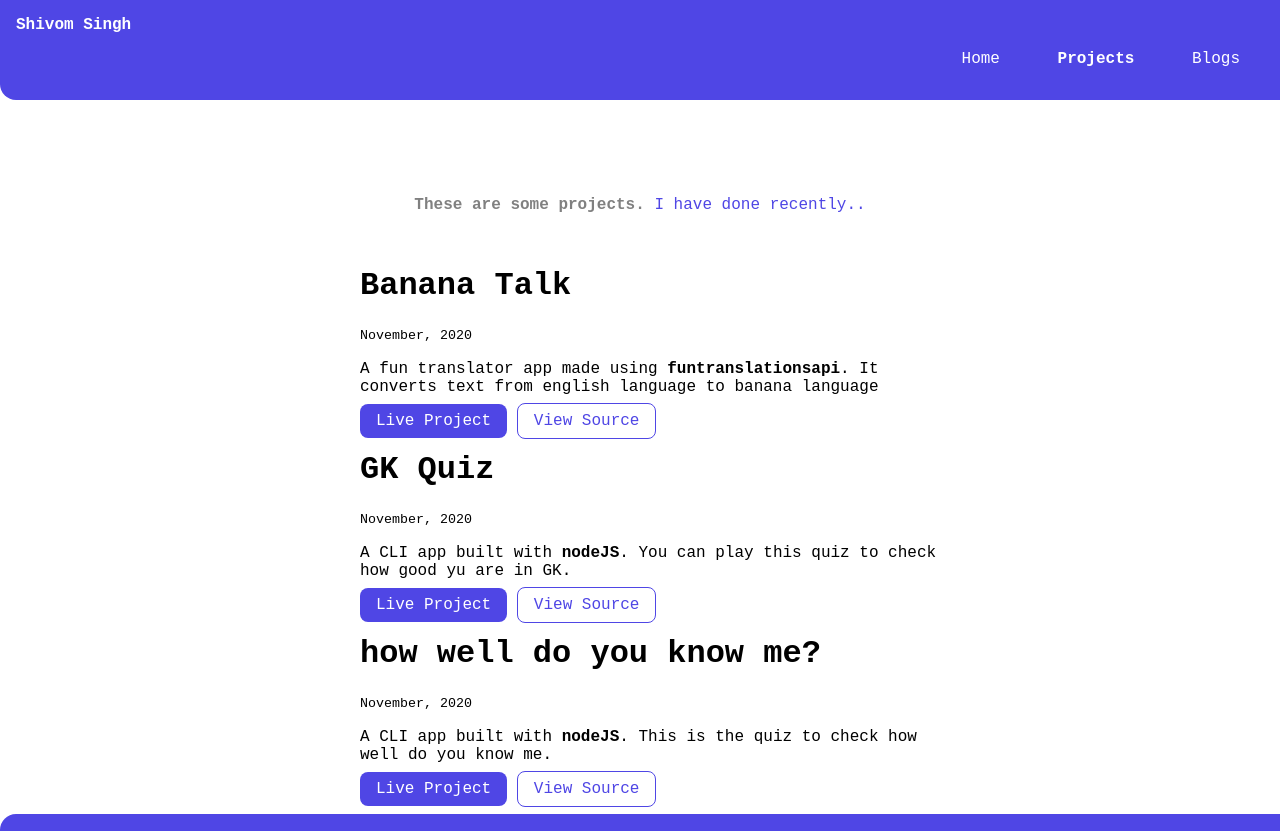
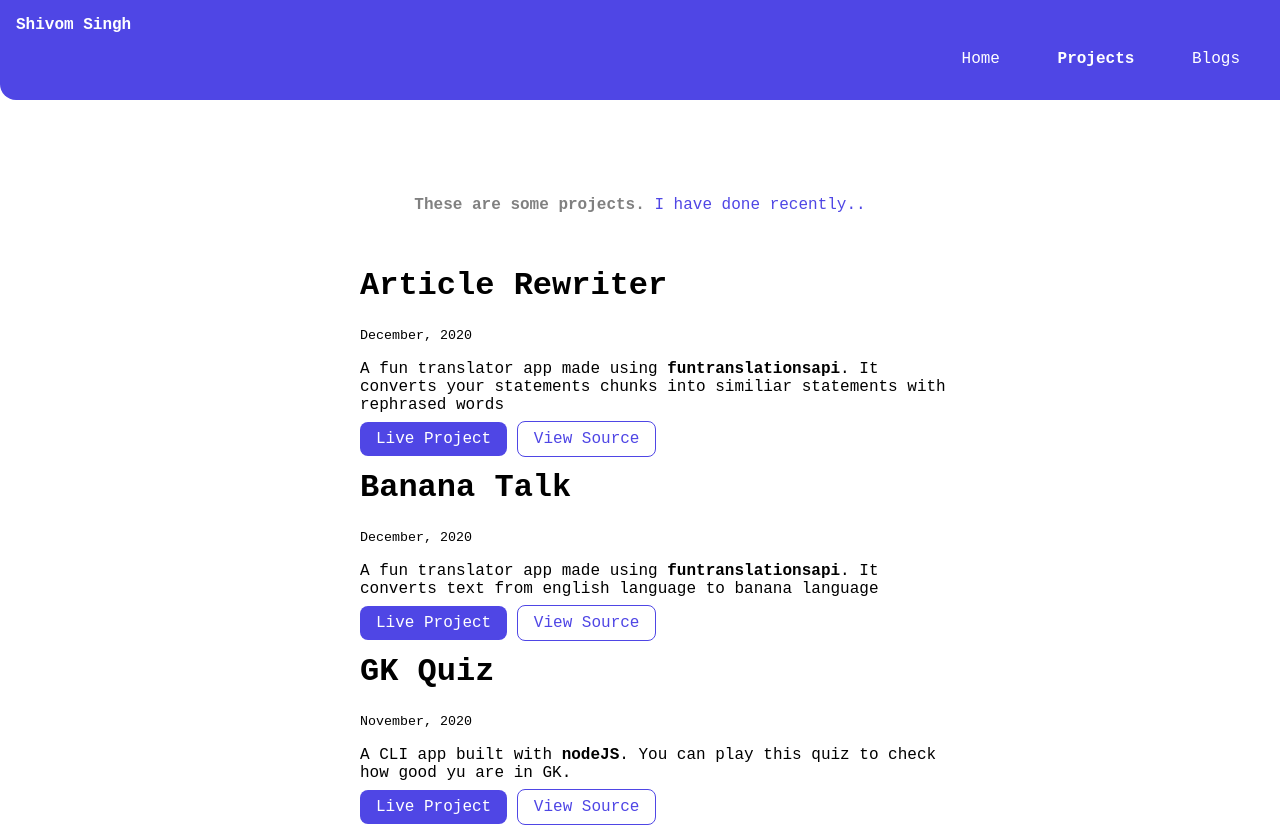
Before and after one commit to shivomsingh/myportfolio, a plain HTML site: page projects.html in a window 1280 px wide. Shown: the top 831 px of the page. Drawn offline with Linux system fonts and the light colour scheme; a web font is replaced by a local one.

Commit message:
added new project details

```diff
--- a/projects.html
+++ b/projects.html
@@ -28,8 +28,20 @@
 
         <li>
             <div class="container container-center">
+                <h1>Article Rewriter</h1>
+                <small>December, 2020</small>
+                <p>A fun translator app made using <strong>funtranslationsapi</strong>. It converts your statements chunks into similiar statements with rephrased words </p>
+
+                <a class="links link-primary" href="https://article-rewrite.netlify.app/">Live Project</a>
+                <a class="links link-secondary" href="https://github.com/shivomsingh/rewrite-funtranslator">View Source</a>
+            </div>
+
+        </li>
+
+        <li>
+            <div class="container container-center">
                 <h1>Banana Talk</h1>
-                <small>November, 2020</small>
+                <small>December, 2020</small>
                 <p>A fun translator app made using <strong>funtranslationsapi</strong>. It converts text from english language to banana language </p>
 
                 <a class="links link-primary" href="https://minion-funtranslator.netlify.app/">Live Project</a>
```
